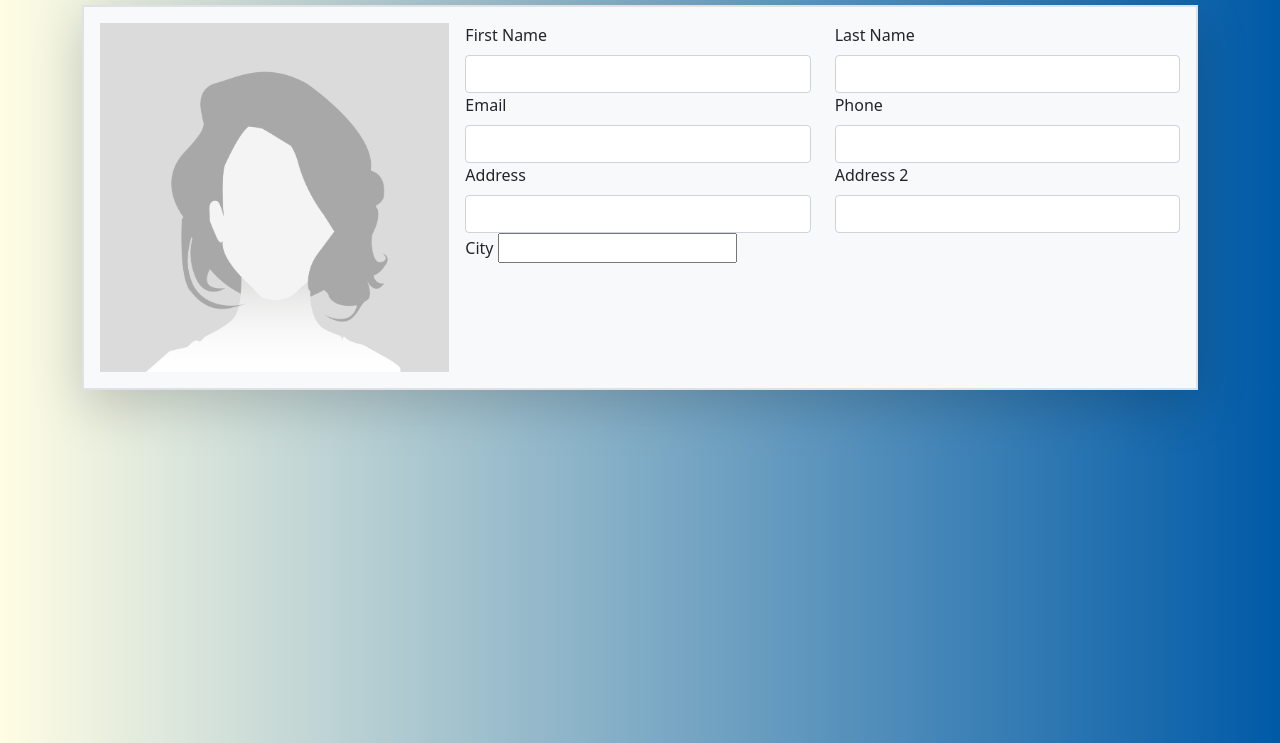
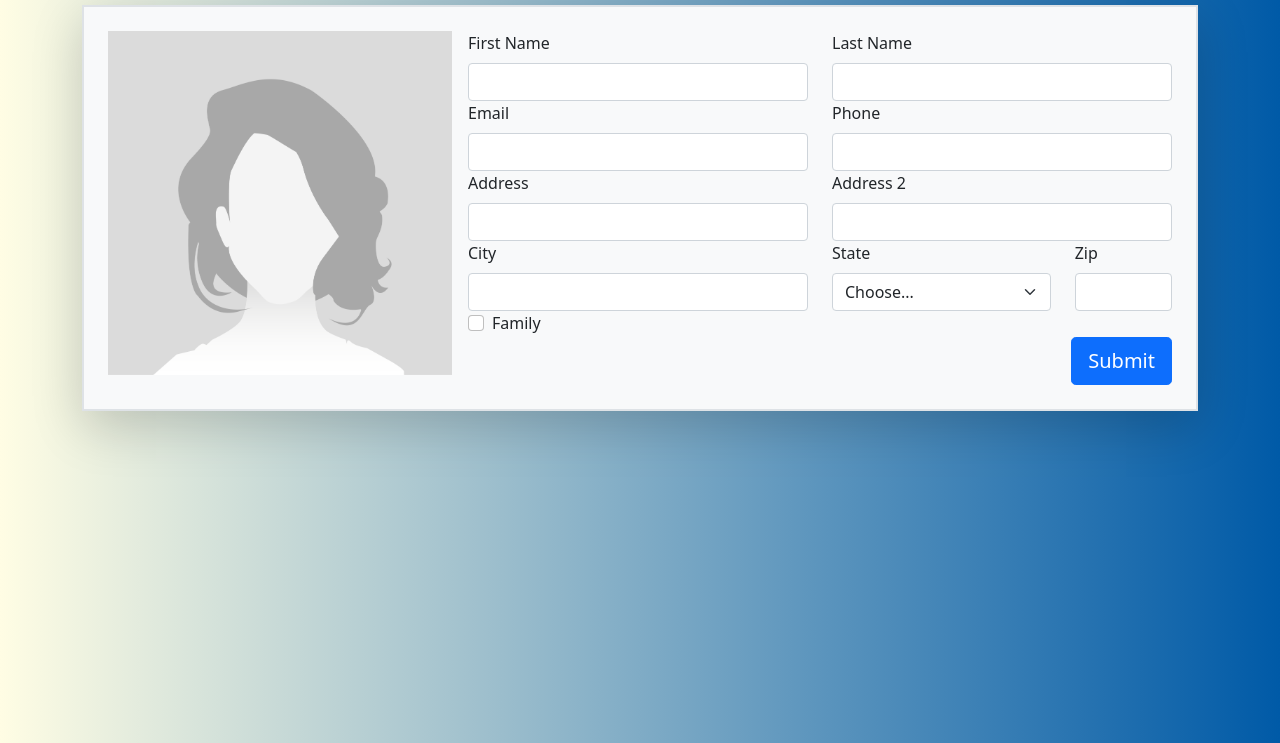
Before and after one commit to cg1image/AddressBookTemplate, a plain HTML site: page index.html in a window 1280 px wide. Shown: the part 57-800 px from the top of the page. Drawn offline with nearby package versions, Linux system fonts and the light colour scheme.

Commit message:
finished address book template

```diff
--- a/index.html
+++ b/index.html
@@ -1,5 +1,5 @@
 <!doctype html>
-<html lang="en">
+<html lang="en h-100">
 
 <head>
     <title>Address Book</title>
@@ -14,13 +14,13 @@
     <link href="css/site.css" rel="stylesheet">
 </head>
 
-<body>
+<body class="h-100">
     <div class="container">
         <h2 class="text-dark p-2">Address Book</h2> <!-- Header stays outside the next container-->
         <div class="p-2 border border-2  shadow-lg bg-light">
             <!--Creates the next conatainer-->
 
-            <form class="row g-3 p-2">
+            <form class="row g-3 p-3">
                 <!--Creates a form with 1 row & multi-columns-->
                 <div class="col-12 col-md-4">
                     <img class="img-fluid" src="img/GirlOne_4x.png">
@@ -53,7 +53,76 @@
                     </div>
                     <div class="col-12 col-md-6">
                         <label for="inputCity" class="form-label">City</label>
-                        <input
+                        <input type="text" class="form-control" id="inputCity">
+                    </div>
+                    <div class="col-12 col-md-4">
+                        <label for="inputState" class="form-label">State</label>
+                        <select id="inputState" class="form-select">
+                            <option selected>Choose...</option>
+                            <option value="AL">Alabama</option>
+                            <option value="AK">Alaska</option>
+                            <option value="AZ">Arizona</option>
+                            <option value="AR">Arkansas</option>
+                            <option value="CA">California</option>
+                            <option value="CO">Colorado</option>
+                            <option value="CT">Connecticut</option>
+                            <option value="DE">Delaware</option>
+                            <option value="DC">District Of Columbia</option>
+                            <option value="FL">Florida</option>
+                            <option value="GA">Georgia</option>
+                            <option value="HI">Hawaii</option>
+                            <option value="ID">Idaho</option>
+                            <option value="IL">Illinois</option>
+                            <option value="IN">Indiana</option>
+                            <option value="IA">Iowa</option>
+                            <option value="KS">Kansas</option>
+                            <option value="KY">Kentucky</option>
+                            <option value="LA">Louisiana</option>
+                            <option value="ME">Maine</option>
+                            <option value="MD">Maryland</option>
+                            <option value="MA">Massachusetts</option>
+                            <option value="MI">Michigan</option>
+                            <option value="MN">Minnesota</option>
+                            <option value="MS">Mississippi</option>
+                            <option value="MO">Missouri</option>
+                            <option value="MT">Montana</option>
+                            <option value="NE">Nebraska</option>
+                            <option value="NV">Nevada</option>
+                            <option value="NH">New Hampshire</option>
+                            <option value="NJ">New Jersey</option>
+                            <option value="NM">New Mexico</option>
+                            <option value="NY">New York</option>
+                            <option value="NC">North Carolina</option>
+                            <option value="ND">North Dakota</option>
+                            <option value="OH">Ohio</option>
+                            <option value="OK">Oklahoma</option>
+                            <option value="OR">Oregon</option>
+                            <option value="PA">Pennsylvania</option>
+                            <option value="RI">Rhode Island</option>
+                            <option value="SC">South Carolina</option>
+                            <option value="SD">South Dakota</option>
+                            <option value="TN">Tennessee</option>
+                            <option value="TX">Texas</option>
+                            <option value="UT">Utah</option>
+                            <option value="VT">Vermont</option>
+                            <option value="VA">Virginia</option>
+                            <option value="WA">Washington</option>
+                            <option value="WV">West Virginia</option>
+                            <option value="WY">Wyoming</option>
+                            </select>
+                    </div>
+                    <div class="col-12 col-md-2">
+                        <label for="inputZip" class="form-label">Zip</label>
+                        <input type="text" class="form-control" id="inputZip">
+                    </div>
+                    <div class="col-12">
+                        <div class="form-check">
+                            <input class="form-check-input" type="checkbox" id="checkFamily">
+                            <label for="checkFamily" class="form-check-label">Family</label>
+                        </div>
+                    </div>
+                    <div class="col-12 d-flex justify-content-end">
+                        <button type="button" class="btn btn-lg btn-primary">Submit</button>
                     </div>
                 </div>
                 </div>
```
